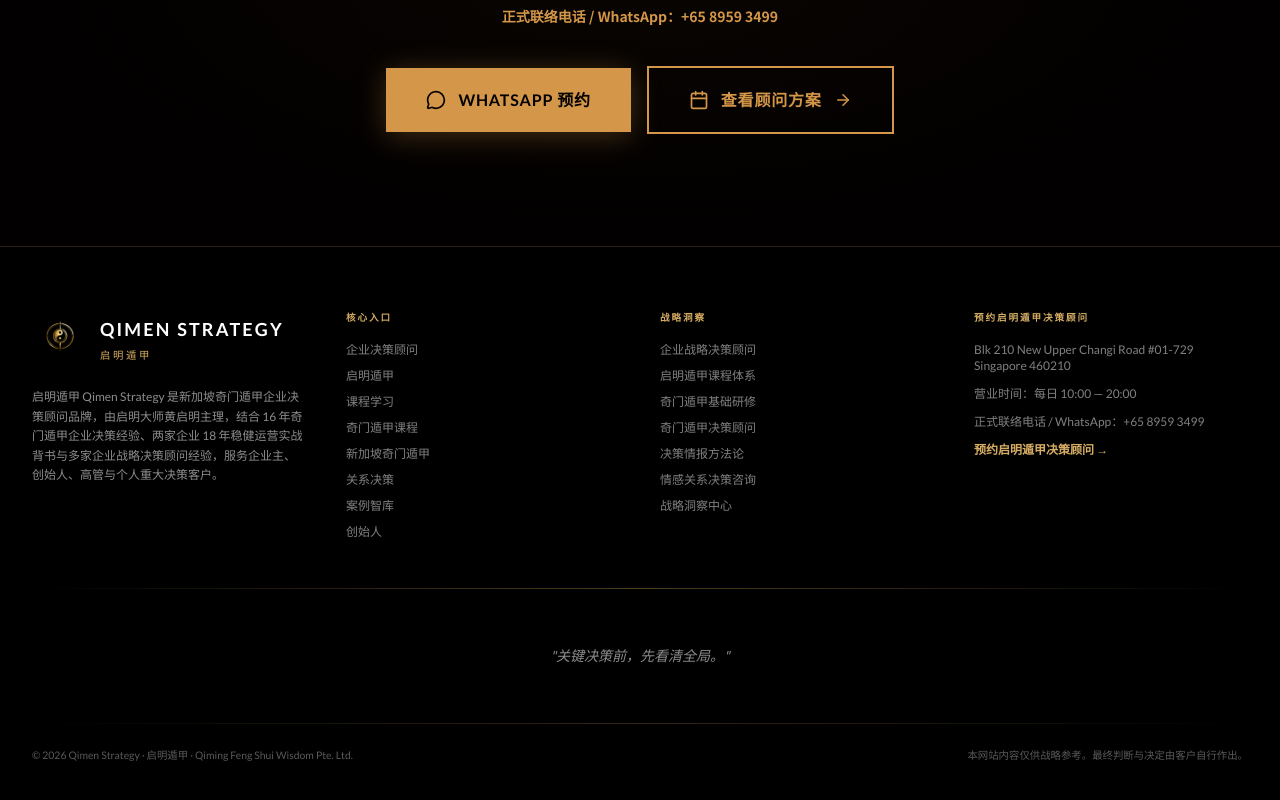
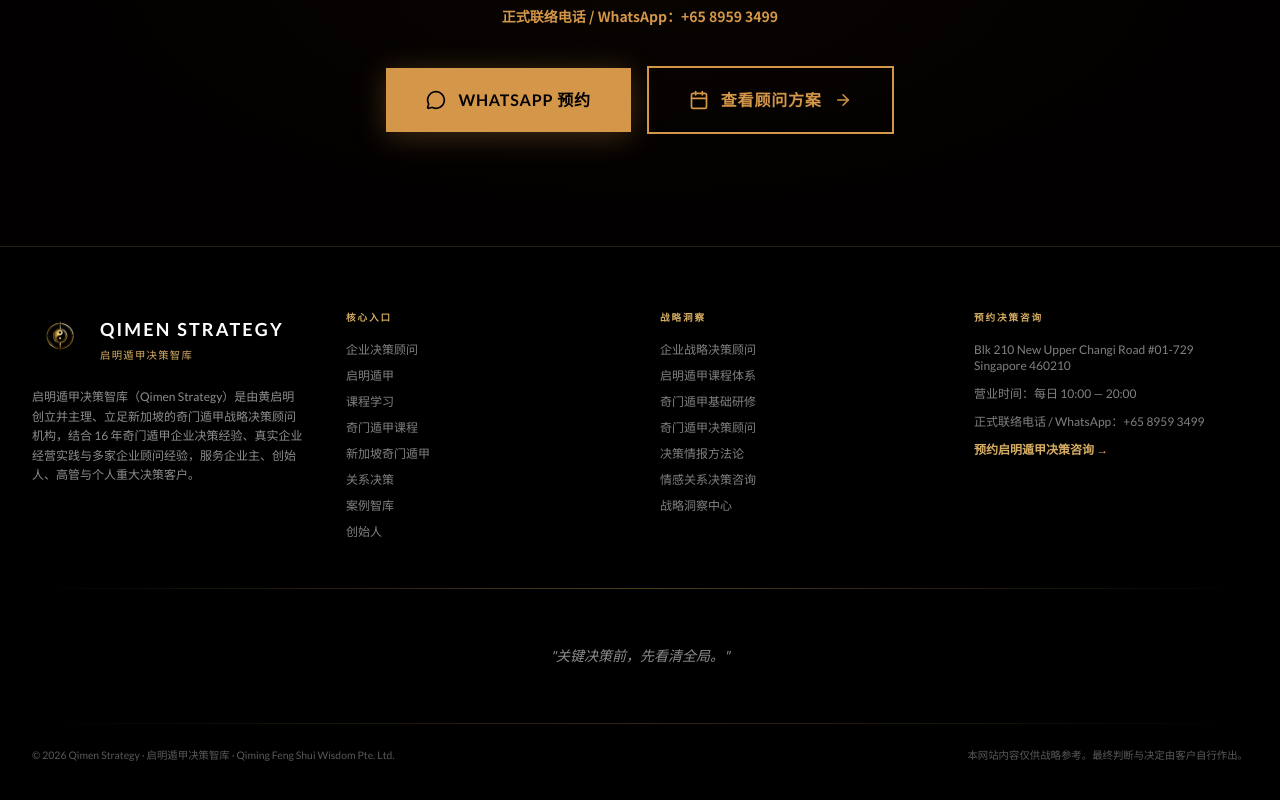
Before and after one commit to BODHIWONG/qmfeng-website, a Next.js app: page / in a window 1280 px wide. Shown: the part 9695-10495 px from the top of the page. Built offline with nearby package versions, Linux system fonts and the light colour scheme.

Commit message:
Update footer institution name and founder title

```diff
--- a/components/footer.tsx
+++ b/components/footer.tsx
@@ -36,19 +36,19 @@ export default function Footer() {
         <div className="mb-12 grid gap-10 md:grid-cols-4">
           <div>
             <div className="mb-5 flex items-center gap-3">
-              <img src={LOGO_URL} alt="Qimen Strategy Singapore Qi Men Dun Jia Logo" className="h-14 w-14 object-contain" />
+              <img src={LOGO_URL} alt="Qimen Strategy and 启明遁甲决策智库 logo" className="h-14 w-14 object-contain" />
               <div>
                 <p className="text-lg font-bold uppercase tracking-[0.12em] text-white" style={{ fontFamily: "var(--font-lato), var(--font-noto-sans), sans-serif" }}>
                   Qimen Strategy
                 </p>
-                <p className="mt-1 text-[0.65rem] tracking-[0.25em] text-[#d6ad63]">启明遁甲</p>
+                <p className="mt-1 text-[0.65rem] tracking-[0.12em] text-[#d6ad63]">启明遁甲决策智库</p>
               </div>
             </div>
 
             <p className="text-xs leading-relaxed text-white/55" style={{ fontFamily: "var(--font-lato), var(--font-noto-sans), sans-serif" }}>
               {t(
-                "启明遁甲 Qimen Strategy 是新加坡奇门遁甲企业决策顾问品牌，由启明大师黄启明主理，结合 16 年奇门遁甲企业决策经验、两家企业 18 年稳健运营实战背书与多家企业战略决策顾问经验，服务企业主、创始人、高管与个人重大决策客户。",
-                "Qimen Strategy, also known as 启明遁甲, is a Singapore Qi Men Dun Jia business decision advisory brand led by Master Huang Qiming, combining 16 years of Qi Men Dun Jia business advisory experience, practical backing from two businesses operating steadily for 18 years, and strategic advisory work for multiple companies."
+                "启明遁甲决策智库（Qimen Strategy）是由黄启明创立并主理、立足新加坡的奇门遁甲战略决策顾问机构，结合 16 年奇门遁甲企业决策经验、真实企业经营实践与多家企业顾问经验，服务企业主、创始人、高管与个人重大决策客户。",
+                "Qimen Strategy is a Singapore-based strategic decision advisory practice founded and led by Huang Qiming. It combines 16 years of Qi Men Dun Jia business advisory experience, practical business operating insight and strategic advisory work for multiple companies."
               )}
             </p>
           </div>
@@ -81,14 +81,14 @@ export default function Footer() {
 
           <div>
             <p className="mb-4 text-[0.6rem] font-bold uppercase tracking-[0.2em] text-[#d6ad63]" style={{ fontFamily: "var(--font-lato), sans-serif" }}>
-              {t("预约启明遁甲决策顾问", "Book Qimen Strategy Advisory")}
+              {t("预约决策咨询", "Book Qimen Strategy Advisory")}
             </p>
             <div className="space-y-3 text-xs text-white/50" style={{ fontFamily: "var(--font-lato), var(--font-noto-sans), sans-serif" }}>
               <p>Blk 210 New Upper Changi Road #01-729<br />Singapore 460210</p>
               <p>{t("营业时间：每日 10:00 — 20:00", "Hours: Daily 10:00 — 20:00")}</p>
               <p>{t("正式联络电话 / WhatsApp：+65 8959 3499", "Official Phone / WhatsApp: +65 8959 3499")}</p>
               <a href={`${WA_LINK}?text=${encodeURIComponent("Hello Qimen Strategy, I would like to book a Qi Men Dun Jia business decision advisory session in Singapore.")}`} target="_blank" rel="noopener noreferrer" className="inline-block font-semibold text-[#d6ad63] transition-colors duration-300 hover:text-[#f4dfb0]">
-                {t("预约启明遁甲决策顾问", "Book Qimen Strategy Advisory")} →
+                {t("预约启明遁甲决策咨询", "Book Qimen Strategy Advisory")} →
               </a>
             </div>
           </div>
@@ -102,7 +102,7 @@ export default function Footer() {
         </div>
         <div className="mb-6 h-px bg-gradient-to-r from-transparent via-[#c89a45]/25 to-transparent" />
         <div className="flex flex-col items-center justify-between gap-3 text-[0.65rem] text-white/35 md:flex-row" style={{ fontFamily: "var(--font-lato), sans-serif" }}>
-          <p>© {new Date().getFullYear()} Qimen Strategy · 启明遁甲 · Qiming Feng Shui Wisdom Pte. Ltd.</p>
+          <p>© {new Date().getFullYear()} Qimen Strategy · 启明遁甲决策智库 · Qiming Feng Shui Wisdom Pte. Ltd.</p>
           <p>{t("本网站内容仅供战略参考。最终判断与决定由客户自行作出。", "Content on this website is for strategic reference only. Final judgment and decisions remain the client’s own responsibility.")}</p>
         </div>
       </div>
```
